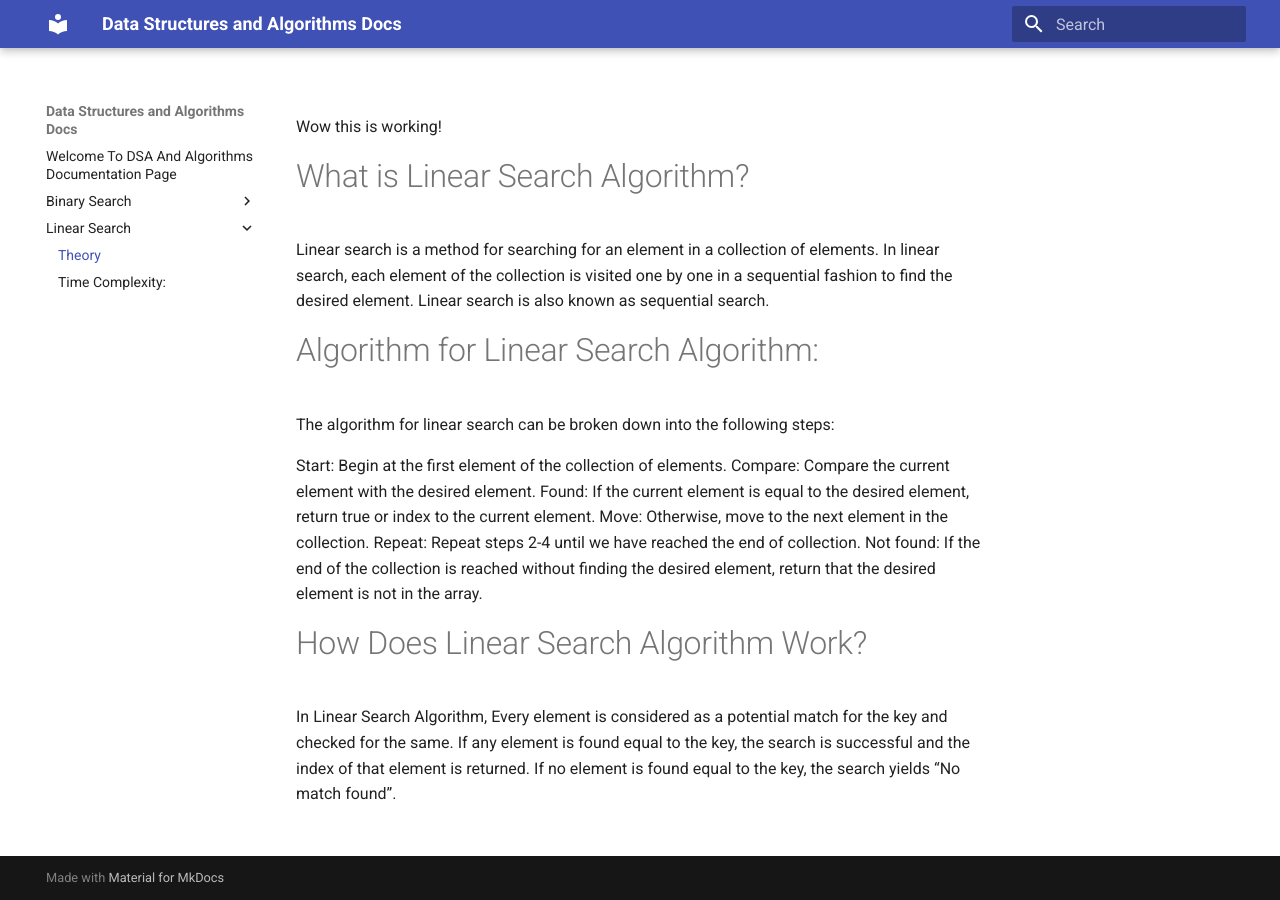
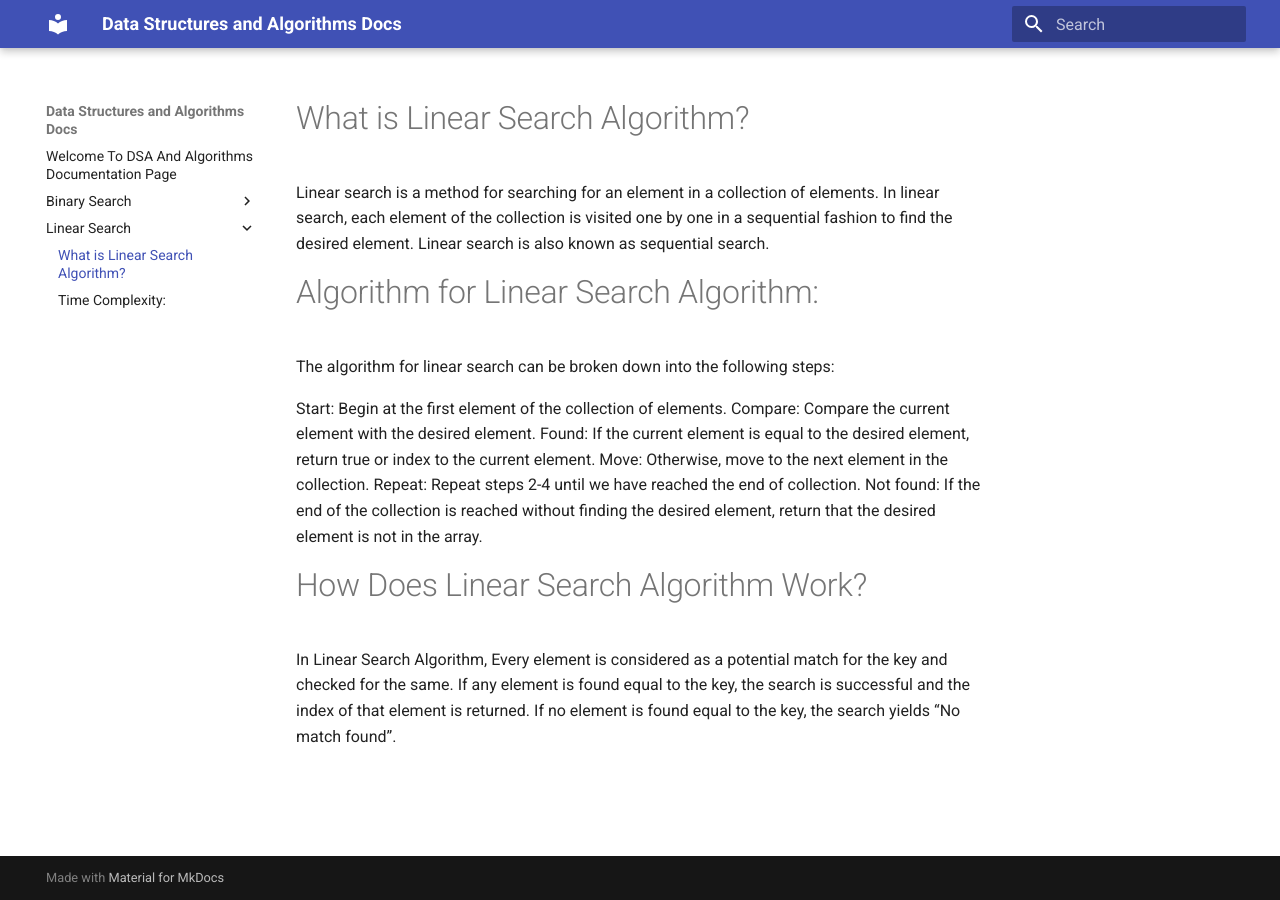
Before and after one commit to Shamik-Nestle/wiki-to-git-pages, an MkDocs documentation site: the page built from docs/Linear Search/Theory.md, in a window 1280 px wide. Built offline with MkDocs 1.6.1 and Material for MkDocs 9.7.7, drawn with Linux system fonts in a browser that asks for light colours.

Commit message:
(Azure Bot)chore:Adding/Updating pages in docs

```diff
--- a/docs/Linear Search/Theory.md
+++ b/docs/Linear Search/Theory.md
@@ -1,4 +1,3 @@
-Wow this is working!
 # What is Linear Search Algorithm?
 Linear search is a method for searching for an element in a collection of elements. In linear search, each element of the collection is visited one by one in a sequential fashion to find the desired element. Linear search is also known as sequential search.
 
```
